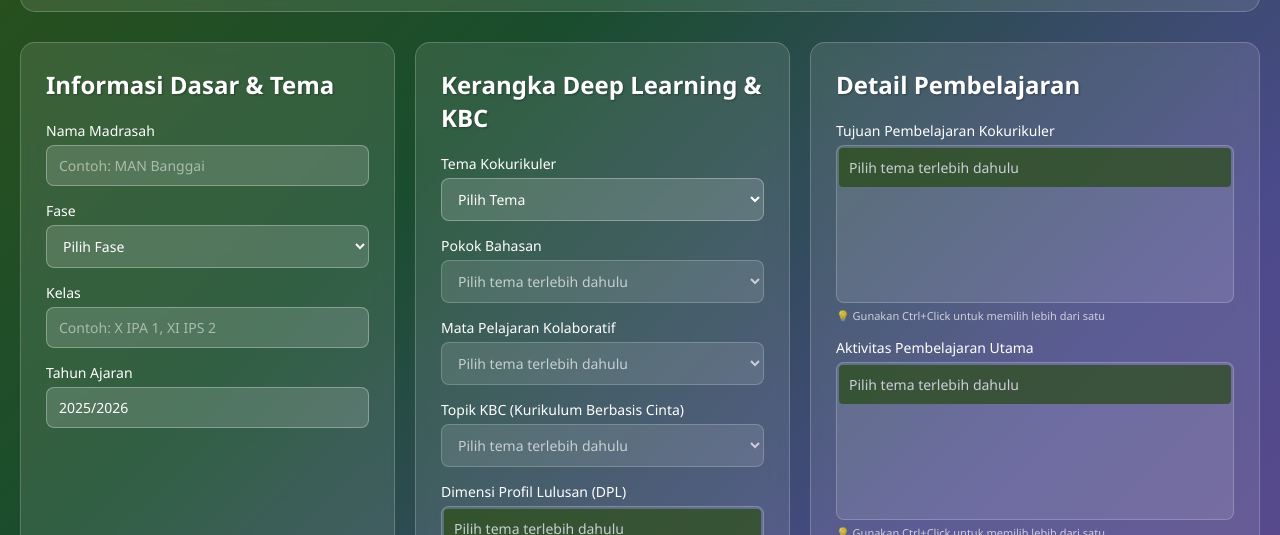
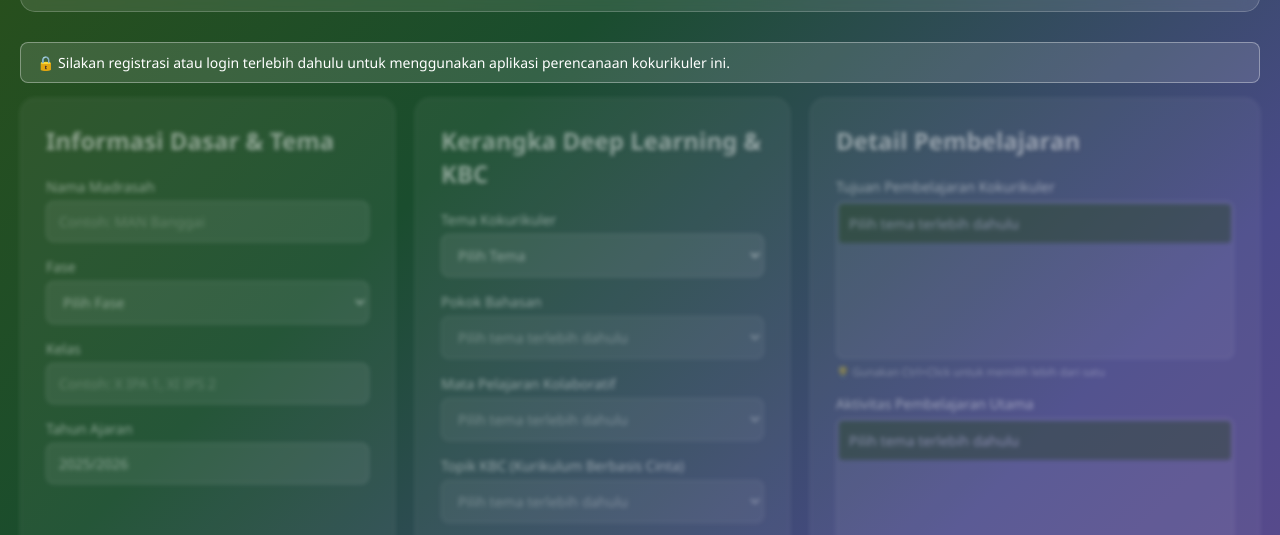
Before and after one commit to QONITASALSABILA/app-kokurikuler-man-banggai, a plain HTML site: page index.html in a window 1280 px wide. Shown: the part 262-797 px from the top of the page. Drawn offline with Linux system fonts and the light colour scheme.

Commit message:
Kunci aplikasi sampai user login

```diff
--- a/app.js
+++ b/app.js
@@ -42,6 +42,8 @@ const btnDownload = document.getElementById('btnDownload');
 const authForms = document.getElementById('authForms');
 const authStatus = document.getElementById('authStatus');
 const authUserText = document.getElementById('authUserText');
+const mainContent = document.querySelector('.main-content');
+const lockMessage = document.getElementById('lockMessage');
 
 // Initialize
 document.addEventListener('DOMContentLoaded', () => {
@@ -950,10 +952,14 @@ function initAuthState() {
         authStatus.style.display = 'flex';
         authForms.style.display = 'none';
         appState.currentUser = storedUser;
+        if (mainContent) mainContent.classList.remove('locked');
+        if (lockMessage) lockMessage.style.display = 'none';
     } else {
         authStatus.style.display = 'none';
         authForms.style.display = 'flex';
         appState.currentUser = null;
+        if (mainContent) mainContent.classList.add('locked');
+        if (lockMessage) lockMessage.style.display = 'block';
     }
 }
 
--- a/index.html
+++ b/index.html
@@ -38,6 +38,10 @@
                 </div>
             </div>
         </header>
+
+        <div id="lockMessage" class="lock-message">
+            🔒 Silakan registrasi atau login terlebih dahulu untuk menggunakan aplikasi perencanaan kokurikuler ini.
+        </div>
 
         <!-- Main Content -->
         <div class="main-content">
--- a/styles.css
+++ b/styles.css
@@ -153,12 +153,28 @@ body {
     gap: 20px;
 }
 
+.main-content.locked {
+    filter: blur(2px);
+    pointer-events: none;
+    opacity: 0.5;
+}
+
 .input-section, .preview-section {
     background: rgba(255, 255, 255, 0.1);
     backdrop-filter: blur(10px);
     border-radius: 15px;
     padding: 25px;
     border: 1px solid rgba(255, 255, 255, 0.2);
+}
+
+.lock-message {
+    margin-bottom: 15px;
+    padding: 10px 16px;
+    border-radius: 8px;
+    background: rgba(255, 255, 255, 0.12);
+    border: 1px solid rgba(255, 255, 255, 0.35);
+    font-size: 14px;
+    display: none;
 }
 
 .section-title {
```
